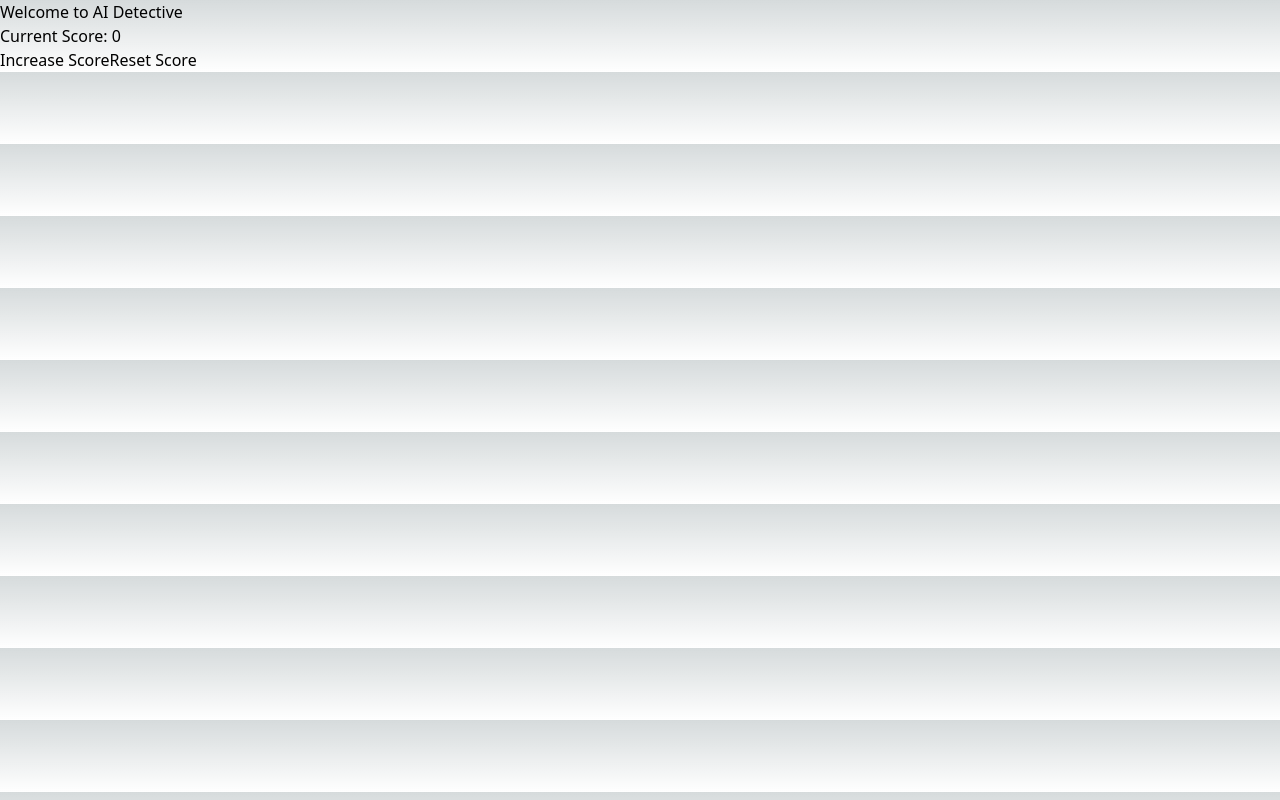
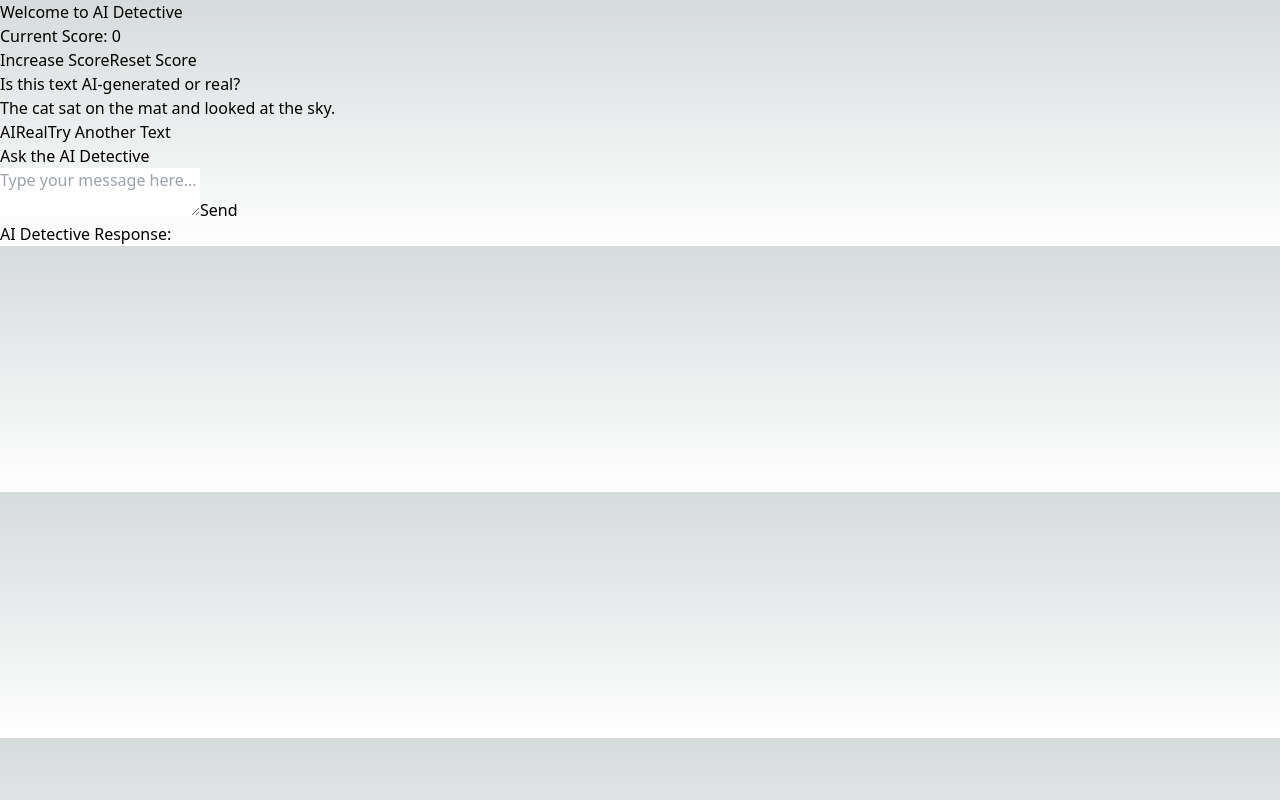
Before and after one commit to 1991facundo/iaDetective, a Next.js app in the folder ai-detective/: page / in a window 1280 px wide. Built offline with nearby package versions, Linux system fonts and the light colour scheme.

Commit message:
texts and responses json created, game component created

```diff
--- /dev/null
+++ b/ai-detective/public/texts.json
@@ -0,0 +1,20 @@
+{
+    "texts": [
+        {
+            "text": "The quick brown fox jumps over the lazy dog.",
+            "source": "real"
+        },
+        {
+            "text": "Artificial intelligence has revolutionized the tech industry.",
+            "source": "ai"
+        },
+        {
+            "text": "The cat sat on the mat and looked at the sky.",
+            "source": "real"
+        },
+        {
+            "text": "In 2025, self-driving cars will become the norm.",
+            "source": "ai"
+        }
+    ]
+}
--- /dev/null
+++ b/ai-detective/src/app/api/chatbot/route.ts
@@ -0,0 +1,44 @@
+import { NextRequest, NextResponse } from 'next/server';
+import { promises as fs } from 'fs';
+import path from 'path';
+
+export async function POST(request: NextRequest) {
+    const { userMessage } = await request.json();
+
+    // ruta al archivo JSON
+    const filePath = path.join(process.cwd(), 'public', 'chatbotResponses.json');
+    const fileContents = await fs.readFile(filePath, 'utf-8');
+    const responses = JSON.parse(fileContents).responses;
+
+    // buscar la respuesta correspondiente en el JSON
+    const response = responses.find((r: { input: string; output: string }) => r.input.toLowerCase() === userMessage.toLowerCase());
+
+    // si se encuentra una respuesta, devolverla. Si no, devolver un mensaje por defecto.
+    return NextResponse.json({ botResponse: response ? response.output : "I'm not sure how to respond to that." });
+}
+
+
+
+// import { NextRequest, NextResponse } from 'next/server';
+
+// export async function POST(request: NextRequest) {
+//     const { userMessage } = await request.json();
+
+//     // llamada a la API de OpenAI para obtener la respuesta del chatbot, por temas economicos nos manejaremos con JSON por ahora :)
+//     const openAiResponse = await fetch('https://api.openai.com/v1/completions', {
+//         method: 'POST',
+//         headers: {
+//             'Content-Type': 'application/json',
+//             'Authorization': `Bearer YOUR_OPENAI_API_KEY`,
+//         },
+//         body: JSON.stringify({
+//             model: "text-davinci-003",
+//             prompt: userMessage,
+//             max_tokens: 100,
+//         }),
+//     });
+
+//     const data = await openAiResponse.json();
+
+//     return NextResponse.json({ botResponse: data.choices[0].text });
+// }
--- a/ai-detective/src/app/layout.tsx
+++ b/ai-detective/src/app/layout.tsx
@@ -1,3 +1,5 @@
+"use client";
+
 import './globals.css';
 import { Provider } from 'react-redux';
 import { store } from '../store/store';
--- a/ai-detective/src/app/page.tsx
+++ b/ai-detective/src/app/page.tsx
@@ -1,11 +1,17 @@
+"use client";
+
 import React from 'react';
-import Score from '../components/score'
+import Score from '../components/Score';
+import Chatbot from '../components/Chatbot';
+import Game from '../components/Game';
 
 export default function HomePage() {
     return (
         <div>
             <h1>Welcome to AI Detective</h1>
             <Score />
+            <Game />
+            <Chatbot />
         </div>
     );
 }
--- /dev/null
+++ b/ai-detective/src/components/Chatbot.tsx
@@ -0,0 +1,36 @@
+"use client";
+
+import React, { useState } from 'react';
+import axios from 'axios';
+
+const Chatbot: React.FC = () => {
+    const [userMessage, setUserMessage] = useState('');
+    const [botResponse, setBotResponse] = useState('');
+
+    const sendMessage = async () => {
+        try {
+            const response = await axios.post('/api/chatbot', { userMessage });
+            setBotResponse(response.data.botResponse);
+        } catch (error) {
+            console.error('Error sending message to chatbot:', error);
+        }
+    };
+
+    return (
+        <div>
+            <h2>Ask the AI Detective</h2>
+            <textarea
+                value={userMessage}
+                onChange={(e) => setUserMessage(e.target.value)}
+                placeholder="Type your message here..."
+            />
+            <button onClick={sendMessage}>Send</button>
+            <div>
+                <h3>AI Detective Response:</h3>
+                <p>{botResponse}</p>
+            </div>
+        </div>
+    );
+};
+
+export default Chatbot;
--- /dev/null
+++ b/ai-detective/src/components/Game.tsx
@@ -0,0 +1,56 @@
+'use client';
+
+import React, { useState, useEffect } from 'react';
+import { useDispatch } from 'react-redux';
+import { increment } from '../store/slices/scoreSlice';
+import axios from 'axios';
+
+const Game: React.FC = () => {
+    const [currentText, setCurrentText] = useState<string>('');
+    const [correctSource, setCorrectSource] = useState<string>('');
+    const [userChoice, setUserChoice] = useState<string | null>(null);
+    const [feedback, setFeedback] = useState<string>('');
+
+    const dispatch = useDispatch();
+
+    useEffect(() => {
+        fetchRandomText();
+    }, []);
+
+    const fetchRandomText = async () => {
+        try {
+            const response = await axios.get('/texts.json');
+            const texts = response.data.texts;
+            const randomIndex = Math.floor(Math.random() * texts.length);
+            const randomText = texts[randomIndex];
+
+            setCurrentText(randomText.text);
+            setCorrectSource(randomText.source);
+        } catch (error) {
+            console.error('Error fetching texts:', error);
+        }
+    };
+
+    const handleUserChoice = (choice: string) => {
+        setUserChoice(choice);
+        if (choice === correctSource) {
+            setFeedback('Correct! Great job.');
+            dispatch(increment());
+        } else {
+            setFeedback('Incorrect! This text was ' + correctSource + '.');
+        }
+    };
+
+    return (
+        <div>
+            <h2>Is this text AI-generated or real?</h2>
+            <p>{currentText}</p>
+            <button onClick={() => handleUserChoice('ai')}>AI</button>
+            <button onClick={() => handleUserChoice('real')}>Real</button>
+            {userChoice && <p>{feedback}</p>}
+            <button onClick={fetchRandomText}>Try Another Text</button>
+        </div>
+    );
+};
+
+export default Game;
--- a/ai-detective/src/components/score.tsx
+++ b/ai-detective/src/components/score.tsx
@@ -1,3 +1,5 @@
+"use client";
+
 import React from 'react';
 import { useSelector, useDispatch } from 'react-redux';
 import { RootState } from '../store/store';
--- a/ai-detective/src/store/store.ts
+++ b/ai-detective/src/store/store.ts
@@ -1,3 +1,5 @@
+
+
 import { configureStore } from '@reduxjs/toolkit';
 import scoreReducer from './slices/scoreSlice';
 
```
Also changed, not shown: ai-detective/public/chatbotResponses.json (added, +18 -0 lines).
